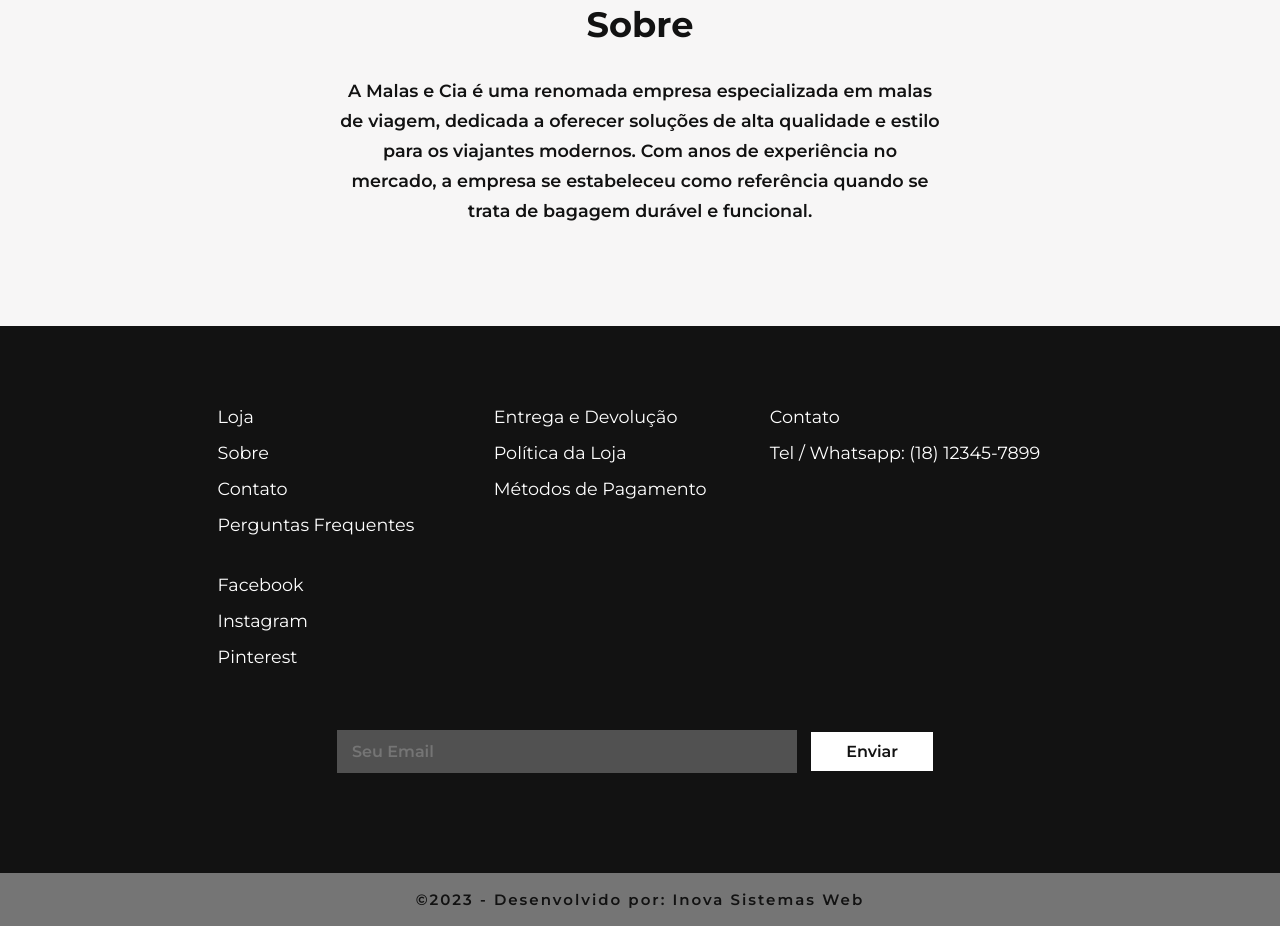
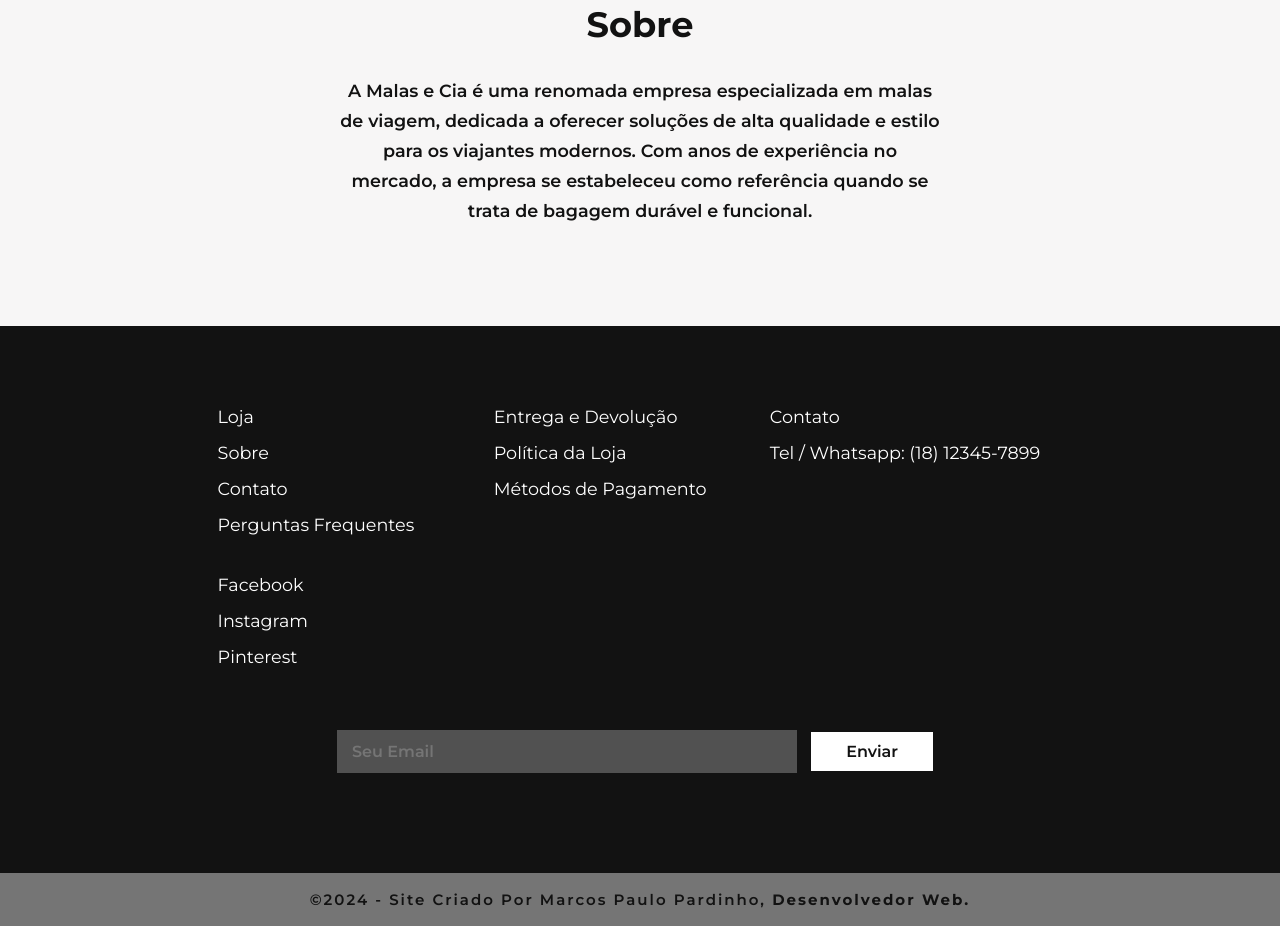
Before and after one commit to marcos-pardinho/projetos-front-end, a plain HTML site: page projeto_ecommerce_ Malas e Cia/index.html in a window 1280 px wide. Shown: the part 1948-2874 px from the top of the page. Drawn offline with nearby package versions, Linux system fonts and the light colour scheme.

Commit message:
Correção do footer - 15/01/2024

```diff
--- a/projeto_ecommerce_ Malas e Cia/index.html
+++ b/projeto_ecommerce_ Malas e Cia/index.html
@@ -187,7 +187,7 @@
      </section>
 
      <div class="rodape">
-        <p>&copy;2023 - Desenvolvido por: Inova Sistemas Web</p>
+        <p>&copy;2024 - Site Criado Por Marcos Paulo Pardinho, <strong>Desenvolvedor Web.</strong></p>
      </div>
 
      <script src="assets/javascript/script.js"></script>
```
